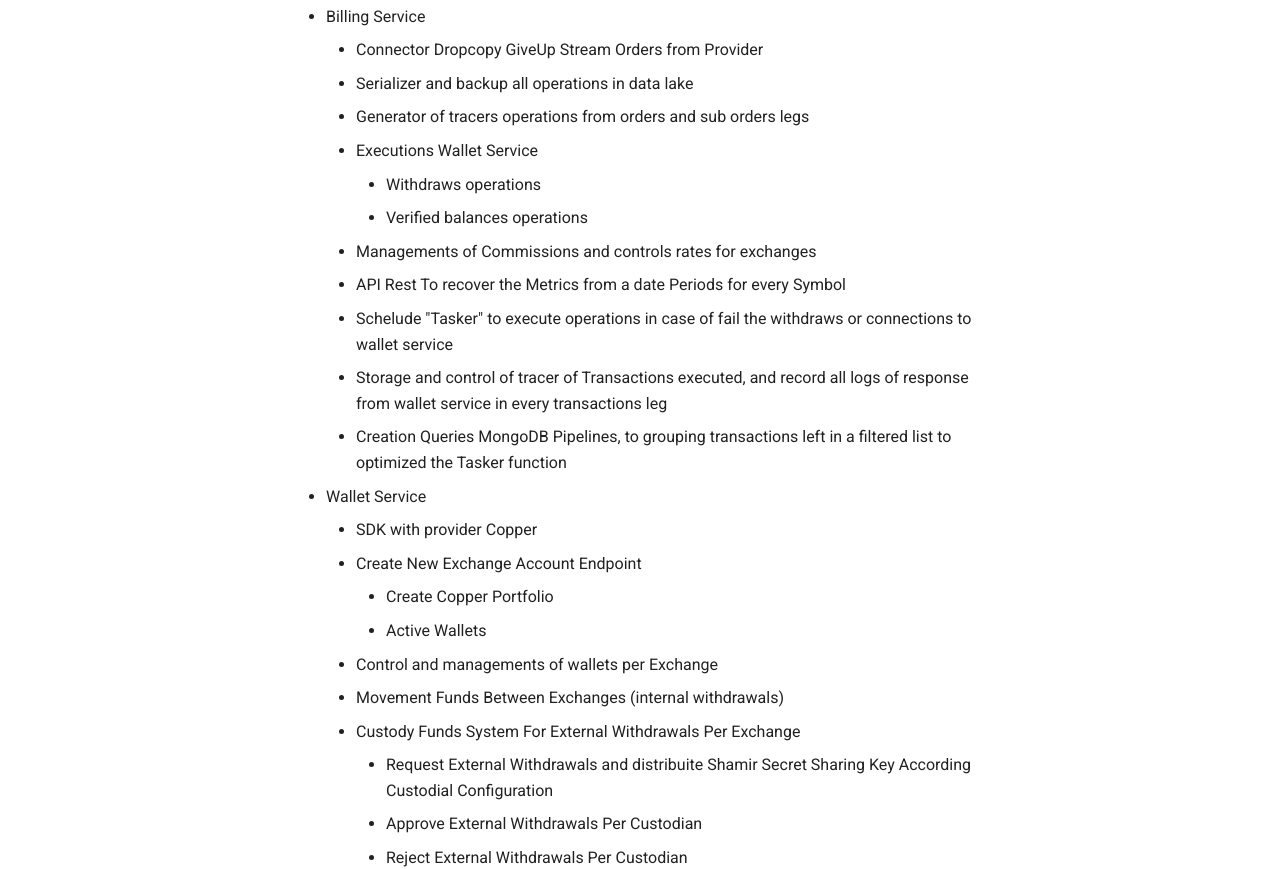
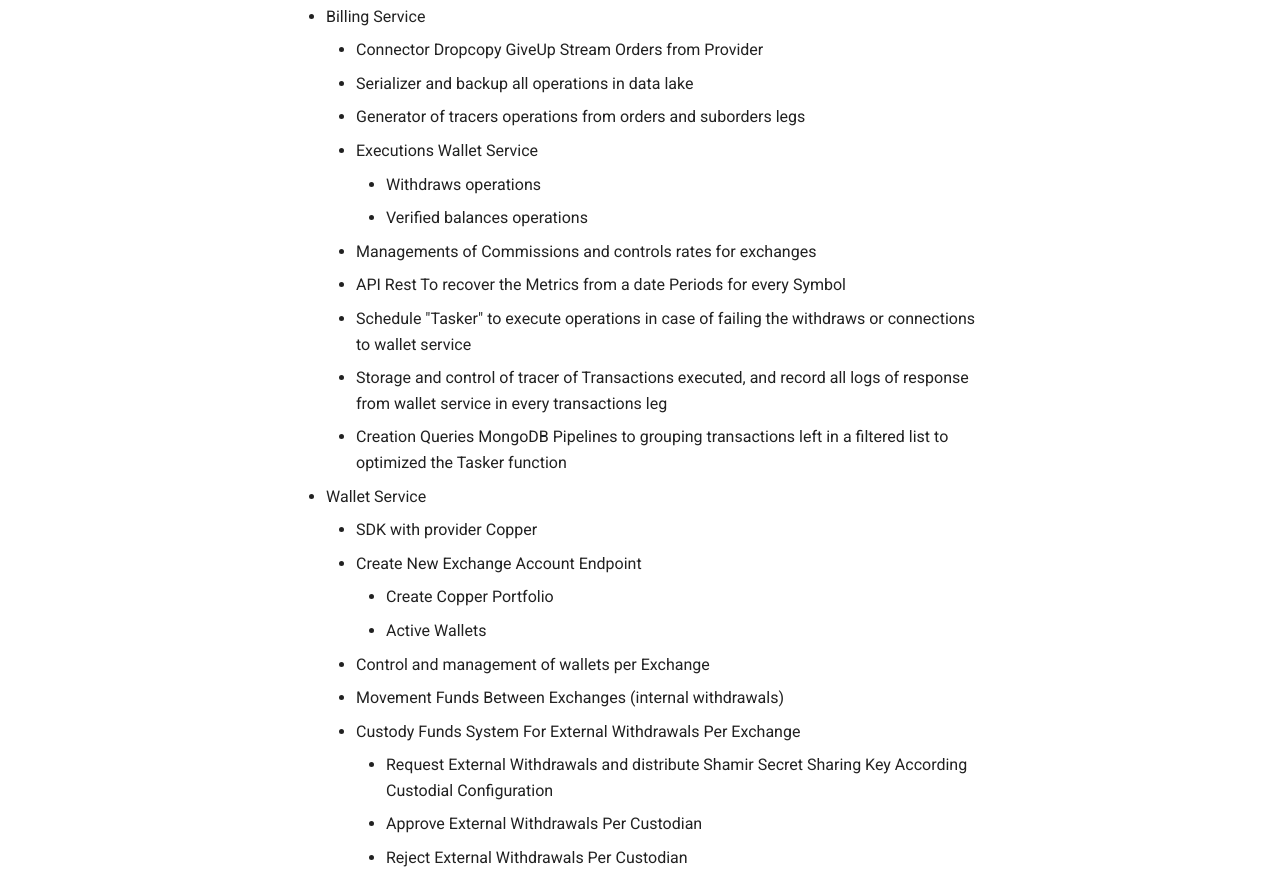
Before and after one commit to MasterVentures/cea-docs, an MkDocs documentation site: the page built from docs/changelog.md, in a window 1280 px wide and 1400 px high, scrolled down 797 px. Shown: the part 419-1288 px from the top of the window. Built offline with MkDocs 1.6.1 and Material for MkDocs 9.7.7, drawn with Linux system fonts in a browser that asks for light colours; comment, search, counter and statistics services are not loaded.

Commit message:
REFACTOR: Check grammar and typos.

```diff
--- a/docs/changelog.md
+++ b/docs/changelog.md
@@ -32,24 +32,24 @@ All notable changes to this Crypto Exchange Alliance Microservices will be docum
 * Billing Service
     - Connector Dropcopy GiveUp Stream Orders from Provider
     - Serializer and backup all operations in data lake
-    - Generator of tracers operations from orders and sub orders legs
+    - Generator of tracers operations from orders and suborders legs
     - Executions  Wallet Service
         - Withdraws operations
         - Verified balances operations
     - Managements of Commissions and controls rates for exchanges
     - API Rest To recover the Metrics from a date Periods for every Symbol
-    - Schelude "Tasker" to execute operations in case of fail the withdraws or connections to wallet service
+    - Schedule "Tasker" to execute operations in case of failing the withdraws or connections to wallet service
     - Storage and control of tracer of Transactions executed, and record all logs of response from wallet service in every transactions leg
-    - Creation Queries MongoDB Pipelines, to grouping transactions left in a filtered list to optimized the Tasker function
+    - Creation Queries MongoDB Pipelines to grouping transactions left in a filtered list to optimized the Tasker function
 * Wallet Service
     - SDK with provider Copper
     - Create New Exchange Account Endpoint
         - Create Copper Portfolio
         - Active Wallets
-    - Control and managements of wallets per Exchange
+    - Control and management of wallets per Exchange
     - Movement Funds Between Exchanges (internal withdrawals)
     - Custody Funds System For External Withdrawals Per Exchange
-        - Request External Withdrawals and distribuite Shamir Secret Sharing Key According Custodial Configuration
+        - Request External Withdrawals and distribute Shamir Secret Sharing Key According Custodial Configuration
         - Approve External Withdrawals Per Custodian
         - Reject External Withdrawals Per Custodian
     - API REST Transport
```
